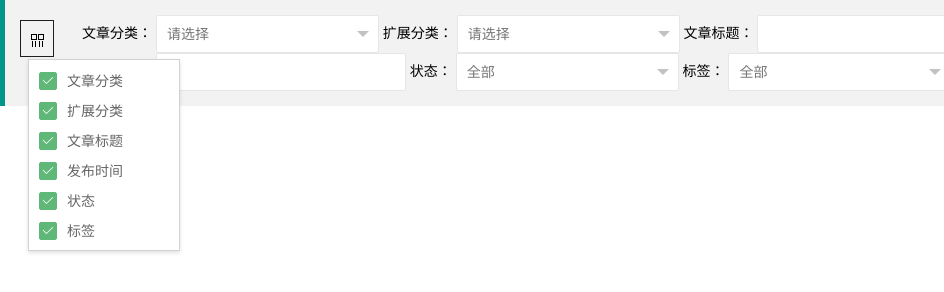
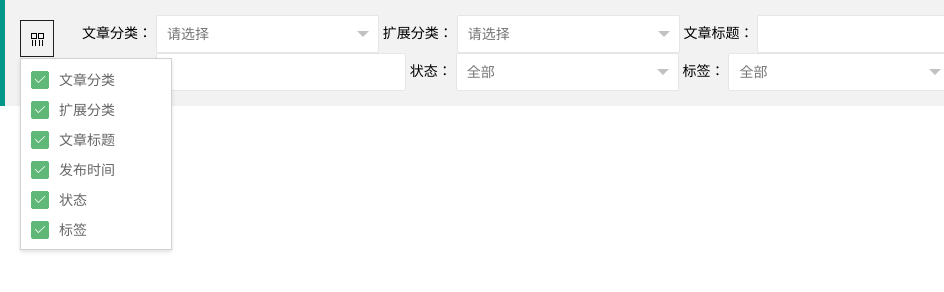
Before and after one commit to xla145/layui-component, a plain HTML site: page dynamic-show-filter/demo.html in a window 1280 px wide. Both pictures are taken after a click on the element 37 px from the left and 36 px from the top of the page. Shown: the full height of the page, 0-944 px from the left. Drawn offline with Linux system fonts and the light colour scheme.

Commit message:
修改动态筛选条件的组件

```diff
--- a/dynamic-show-filter/demo.html
+++ b/dynamic-show-filter/demo.html
@@ -83,51 +83,14 @@
     </blockquote>
 
 </div>
-
-<script>
-    layui.use(['form'], function () {
-        var $ = layui.jquery, form = layui.form;
-        let html = "<div class=\"layui-tool-self layui-form\">\n" +
-            "        <div class=\"layui-inline\" title=\"筛选列\" lay-event=\"LAYTABLE_COLS\"><i class=\"layui-icon layui-icon-cols\"></i>\n" +
-            "            <ul class=\"layui-tool-panel\" style='display: none'>";
-        $("#filterForm .layui-filter-condition").each(function (i, j) {
-            let name = $(this).find("input").attr("name") || $(this).find("select").attr("name");
-            let title = $(this).find(".layui-filtrate-title").text();
-            title = title.substring(0,title.lastIndexOf("：") || title.lastIndexOf(":"));
-            html+="<li><input type=\"checkbox\" name='"+name+"' data-key= '"+i+"' lay-skin=\"primary\" checked=\"\"\n" +
-                "  title='"+title+"' lay-filter=\"LAY_TABLE_TOOL_COLS\">\n" +
-                "  </li>"
-        });
-        html+"</ul>\n" +
-        "        </div>\n" +
-        "    </div>";
-        $(".layui-codition-list").empty().append(html);
-        form.render();
-        form.on('checkbox(LAY_TABLE_TOOL_COLS)', function(data){
-            let form = data.elem;
-            let checked = data.elem.checked;
-            let index = $(form).data("key");
-            if (checked) {
-                $(".layui-filter-condition").eq(index).css("display","");
-            } else {
-                $(".layui-filter-condition").eq(index).css("display","none");
-            }
-        });
-
-        $(".layui-tool-self").on("click",function () {
-            $(".layui-tool-panel").css("display","");
+<script type="text/javascript">
+    layui.extend({
+        dynamicFilter: 'dynamicFilter'
+    }).use(['dynamicFilter'], function () {
+        let dynamicFilter = layui.dynamicFilter;
+        dynamicFilter.render({
+            container: '.layui-codition-list'
         })
-
-        $(".layui-tool-panel").on('click', function(e){
-            layui.stope(e);
-        });
-
-        $(document).click(function(e){
-            var _con = $('.layui-codition-list');   // 设置目标区域
-            if(!_con.is(e.target) && _con.has(e.target).length === 0){ // Mark 1
-                $(".layui-tool-panel").css("display","none");
-            }
-        });
     });
 </script>
 </body>
@@ -137,7 +100,7 @@
         float: left;
         margin-right: 28px;
     }
-    .layui-tool-self.layui-form {
+    .layui-filter-list {
         margin-top: 5px;
         padding: 8px;
         width: 16px;
@@ -145,24 +108,10 @@
         border: 1px solid #231f1f;
     }
 
-
     .layui-codition-list ul.layui-tool-panel {
-        z-index: 1;
+        z-index: 2;
         position: absolute;
-        top: 29px;
-        left: -1px;
-        padding: 5px 0;
-        min-width: 150px;
-        min-height: 40px;
-        border: 1px solid #d2d2d2;
-        text-align: left;
-        background-color: #fff;
-        box-shadow: 0 2px 4px rgba(0,0,0,.12);
-    }
-
-    .layui-codition-list ul.layui-tool-panel {
-        position: absolute;
-        top: 29px;
+        top: 37px;
         left: -1px;
         padding: 5px 0;
         min-width: 150px;
--- /dev/null
+++ b/dynamic-show-filter/dynamicFilter.js
@@ -0,0 +1,102 @@
+layui.define(['jquery', 'form'], function (exports) {
+    var $ = layui.jquery, form = layui.form;
+    var DynamicFilter = function () {
+        this.config = {
+            container: '.id',
+            conditionsElem: '.layui-filter-condition',
+            conditions: [] // 筛选条件
+        }
+    }
+
+    DynamicFilter.prototype.render = function(option) {
+        let html = "<div class=\"layui-tool-self layui-form\">\n" +
+                        "<div class=\"layui-inline layui-filter-list\" title=\"筛选列\" lay-event=\"LAYTABLE_COLS\"><i class=\"layui-icon layui-icon-cols\"></i>\n" +
+                        "</div>" +
+                    "</div>";
+        let that = this;
+        that.config = $.extend(that.config,option);
+        let othis = $(that.config.container);
+        othis.append(html);
+
+        $(document).click(function(e){
+            var _con = $('.layui-codition-list');   // 设置目标区域
+            if(!_con.is(e.target) && _con.has(e.target).length === 0){ // Mark 1
+                $(".layui-tool-panel").addClass("layui-hide");
+            }
+        });
+        that.events(); //事件
+    }
+
+    DynamicFilter.prototype.events = function () {
+        let that = this;
+        //工具栏操作事件
+        $(that.config.container).on('click', '*[lay-event]', function(e){
+            let othis = $(this)
+                ,events = othis.attr('lay-event')
+            othis.find('.layui-tool-panel')[0] && othis.find('.layui-tool-panel').removeClass("layui-hide")
+            let openPanel = function(sets){
+                let list = sets.list
+                    ,panel = $('<ul class="layui-tool-panel"></ul>');
+                panel.html(list);
+                othis.find('.layui-tool-panel')[0] || othis.append(panel);
+                form.render('checkbox');
+                panel.on('click', function(e){
+                    layui.stope(e);
+                });
+                sets.done && sets.done(panel, list)
+            };
+            if (events == "LAYTABLE_COLS") {
+                openPanel({
+                    list: function () {
+                        let lis = [];
+                        that.eachConditions(function (i,item) {
+                            lis.push('<li><input type="checkbox" name="'+ item.field +'" data-key="'+ item.key +'" data-parentkey="\'+ (item.parentKey||\'\') +\'" lay-skin="primary" '+ (item.hide ? '' : 'checked') +' title="'+ (item.title || item.field) +'" lay-filter="LAY_TABLE_TOOL_COLS"></li>');
+                        })
+                        return lis.join('');
+                    }()
+                    , done: function () {
+                        form.on('checkbox(LAY_TABLE_TOOL_COLS)', function (obj) {
+                            console.log(obj)
+                            var othis = $(obj.elem)
+                                , checked = this.checked
+                                , key = othis.data('key');
+                            that.eachConditions(function (i,item,that1) {
+                                if (key == i) {
+                                    if (!checked) {
+                                        that1.addClass("layui-hide");
+                                    } else {
+                                        that1.removeClass("layui-hide");
+                                    }
+                                }
+                            })
+                        });
+                    }
+                })
+            }
+        });
+    }
+
+    /**
+     * 遍历筛选条件
+     */
+    DynamicFilter.prototype.eachConditions = function(callback) {
+        var that = this;
+        let othis = $(that.config.conditionsElem);
+        othis.each(function (i, j) {
+            let item = {};
+            let othis = $(this);
+            let name = othis.find("input").attr("name") || $(this).find("select").attr("name");
+            let title = othis.find(".layui-filtrate-title").text();
+            let hide = othis.hasClass(".layui-hide");
+            title = title.substring(0,title.lastIndexOf("：") || title.lastIndexOf(":"));
+            item["field"] = name;
+            item["title"] = title;
+            item["key"] = i;
+            item["hide"] = hide;
+            typeof callback === 'function' && callback(i, item,othis);
+        });
+        return that;
+    }
+    // 有空实现，跨页选数据
+    exports('dynamicFilter', new DynamicFilter());
+});
```
